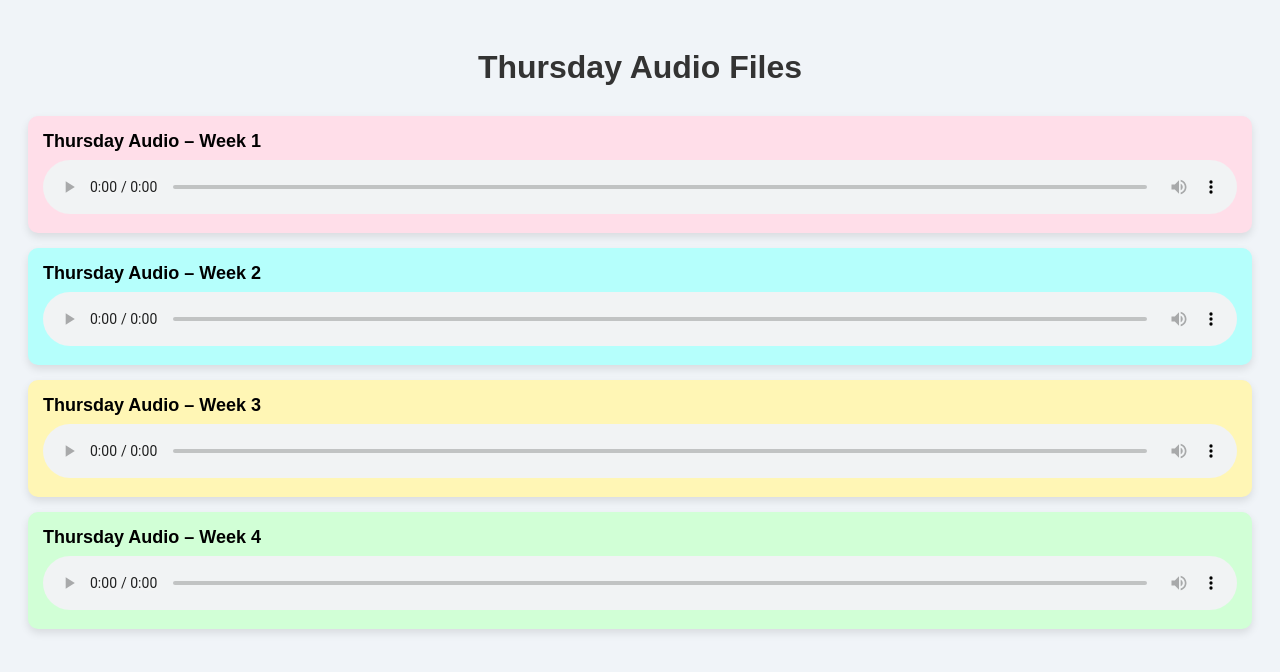
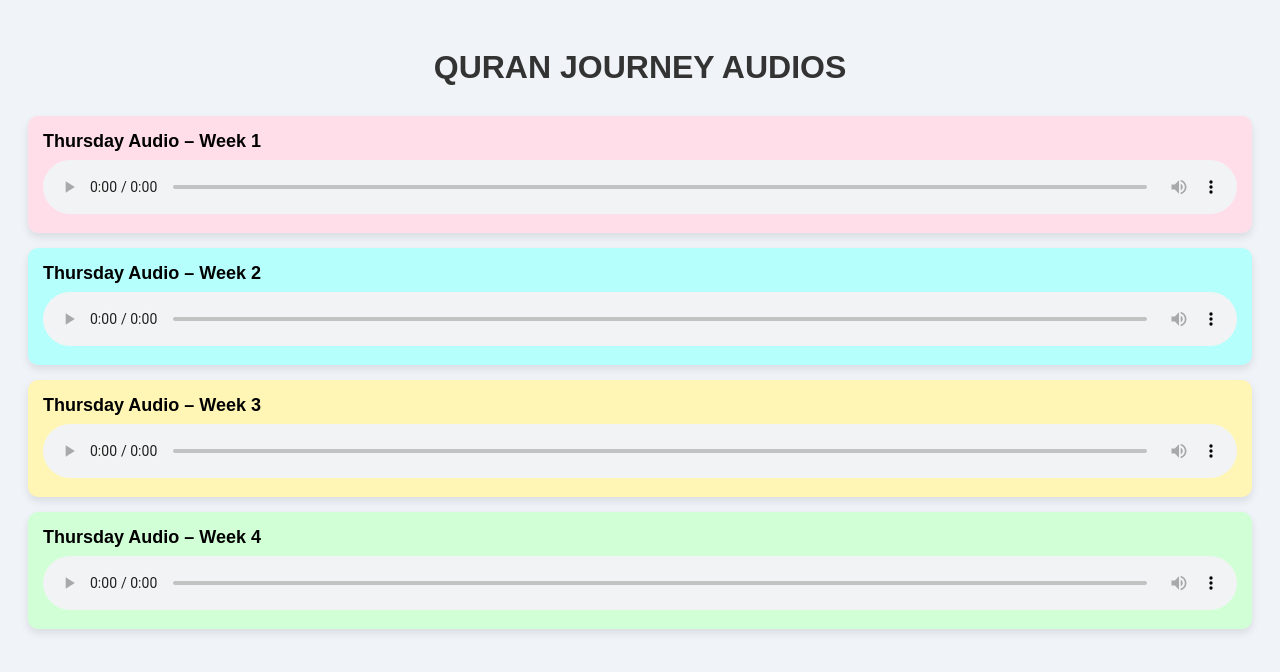
Before and after one commit to BunkaBlob/ta, a plain HTML site: page index.html in a window 1280 px wide. Drawn offline with Linux system fonts and the light colour scheme.

Commit message:
Update audio files & HTML

```diff
--- a/index.html
+++ b/index.html
@@ -2,7 +2,7 @@
 <html lang="en">
 <head>
     <meta charset="UTF-8">
-    <title>Thursday Audio</title>
+    <title>QURAN_JOURNEY</title>
     <style>
         body {
             font-family: Arial, sans-serif;
@@ -36,7 +36,7 @@
 </head>
 <body>
 
-<h1>Thursday Audio Files</h1>
+<h1>QURAN JOURNEY AUDIOS</h1>
 <div id="audio-container"></div>
 
 <script>
```
